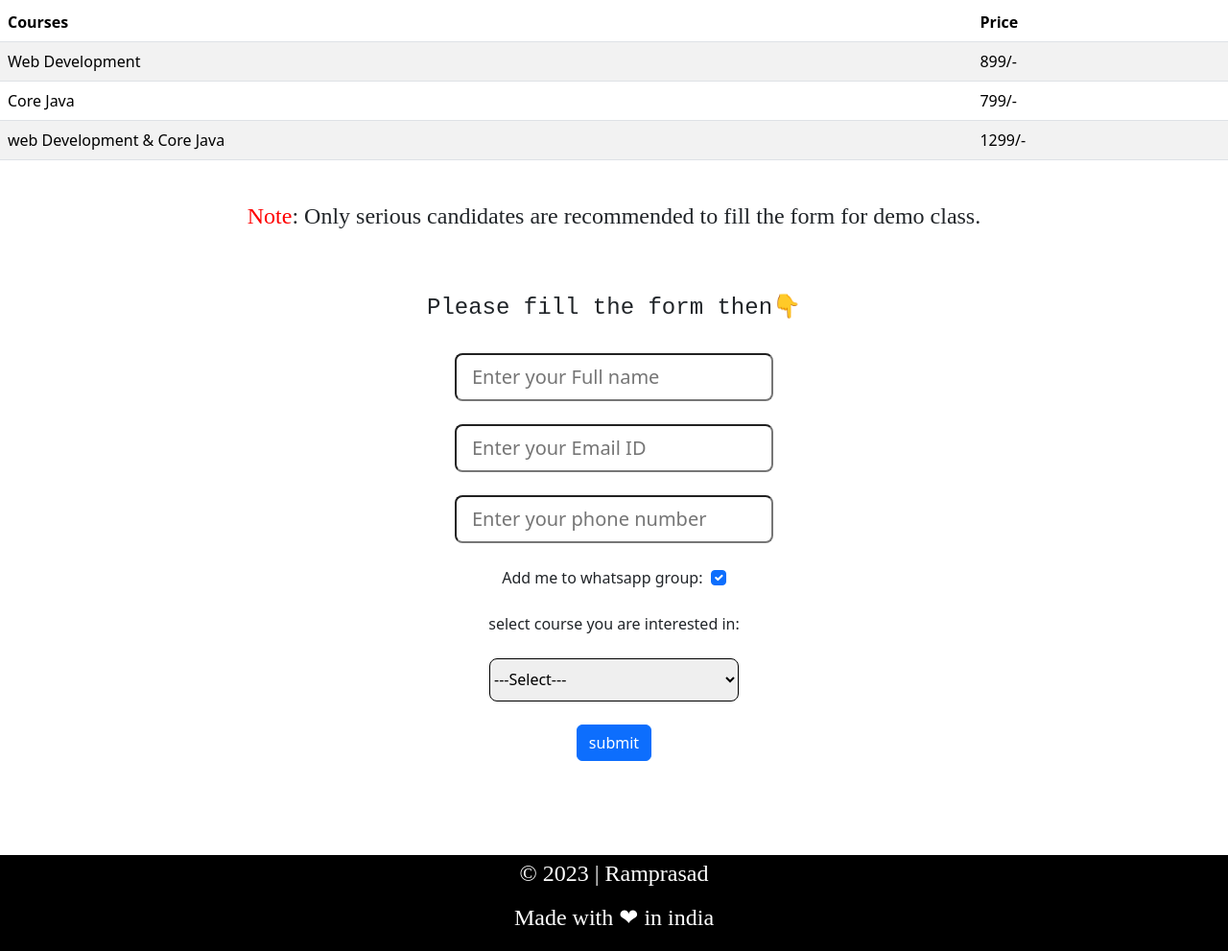
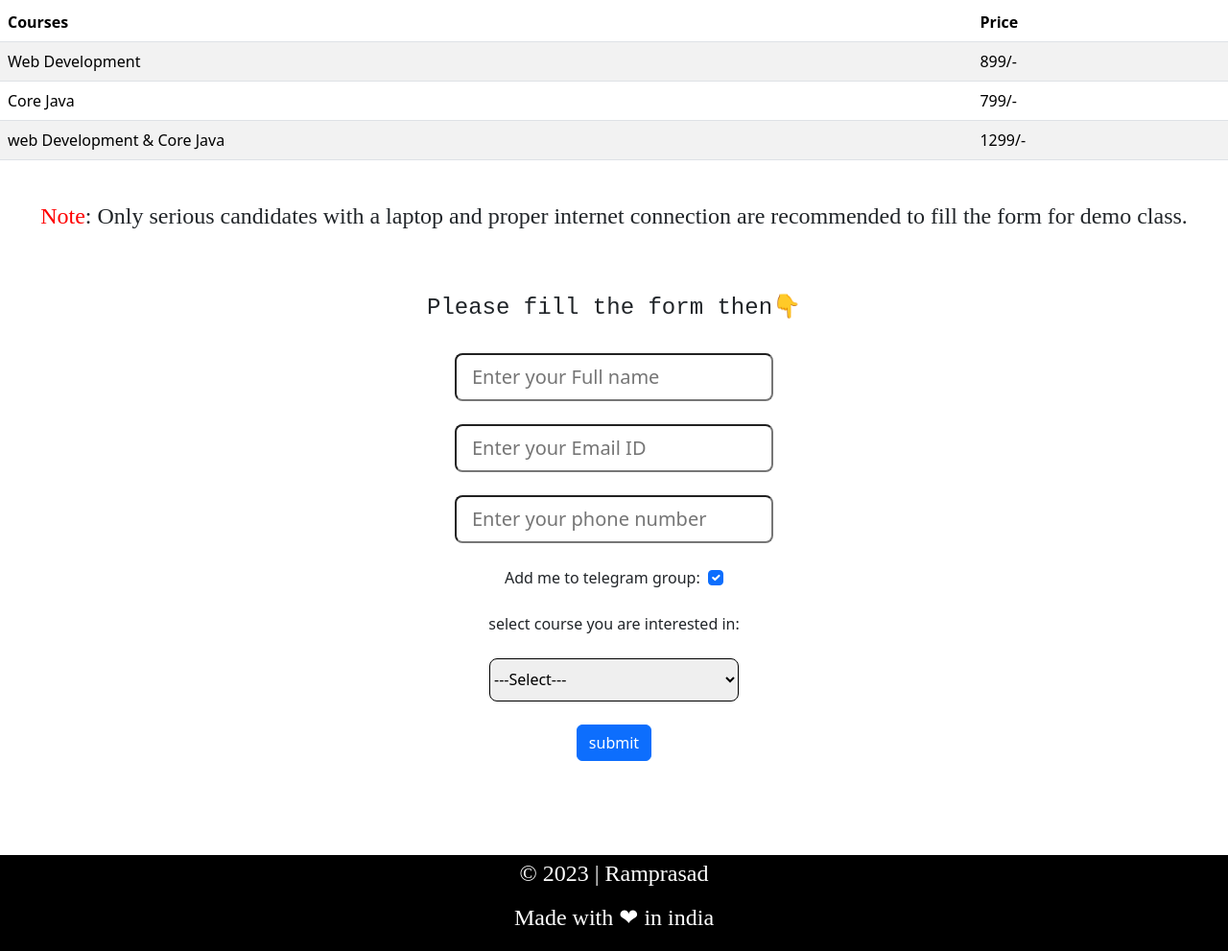
Before and after one commit to ramprasad770/course_form, a website: page public/index.html in a window 1280 px wide. Shown: the part 810-1801 px from the top of the page at 96% size. Drawn offline with nearby package versions, Linux system fonts and the light colour scheme.

Commit message:
Update index.html

```diff
--- a/public/index.html
+++ b/public/index.html
@@ -228,7 +228,7 @@
               </table>
         </div>
         <div>
-            <p class="note"><span class="red">Note</span>: Only serious candidates are recommended to fill the form for demo class.</p>
+            <p class="note"><span class="red">Note</span>: Only serious candidates with a laptop and proper internet connection are recommended to fill the form for demo class.</p>
         </div>
         <div class="form text-center">
             <br>
@@ -238,7 +238,7 @@
                 <input class="form-control-lg" type="text" id="name" name="name" placeholder="Enter your Full name" required><br><br>
                 <input class="form-control-lg" type="email" id="email" name="email" placeholder="Enter your Email ID" required><br><br>
                 <input class="form-control-lg" type="number" id="number" name="number" placeholder="Enter your phone number" required><br><br>
-                <label for="whatsapp">Add me to whatsapp group: &nbsp;</label><input class="form-check-input" type="checkbox" id="whatsapp" name="whatsapp" value="Add_me" checked="true"><br><br>
+                <label for="whatsapp">Add me to telegram group: &nbsp;</label><input class="form-check-input" type="checkbox" id="whatsapp" name="whatsapp" value="Add_me" checked="true"><br><br>
                 <label for="course">select course you are interested in:</label><br><br>
                 <select name="course" id="course" class="select">
                     <option >---Select---</option>
```
